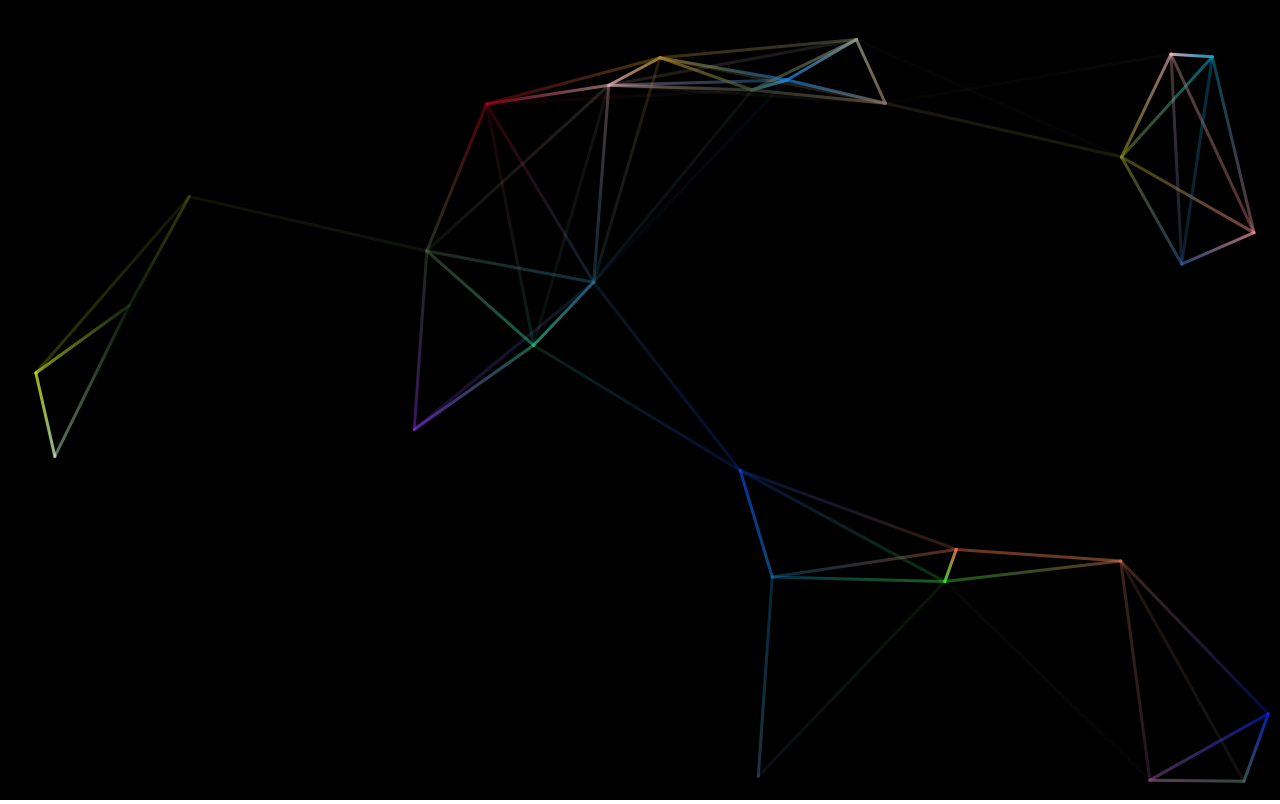
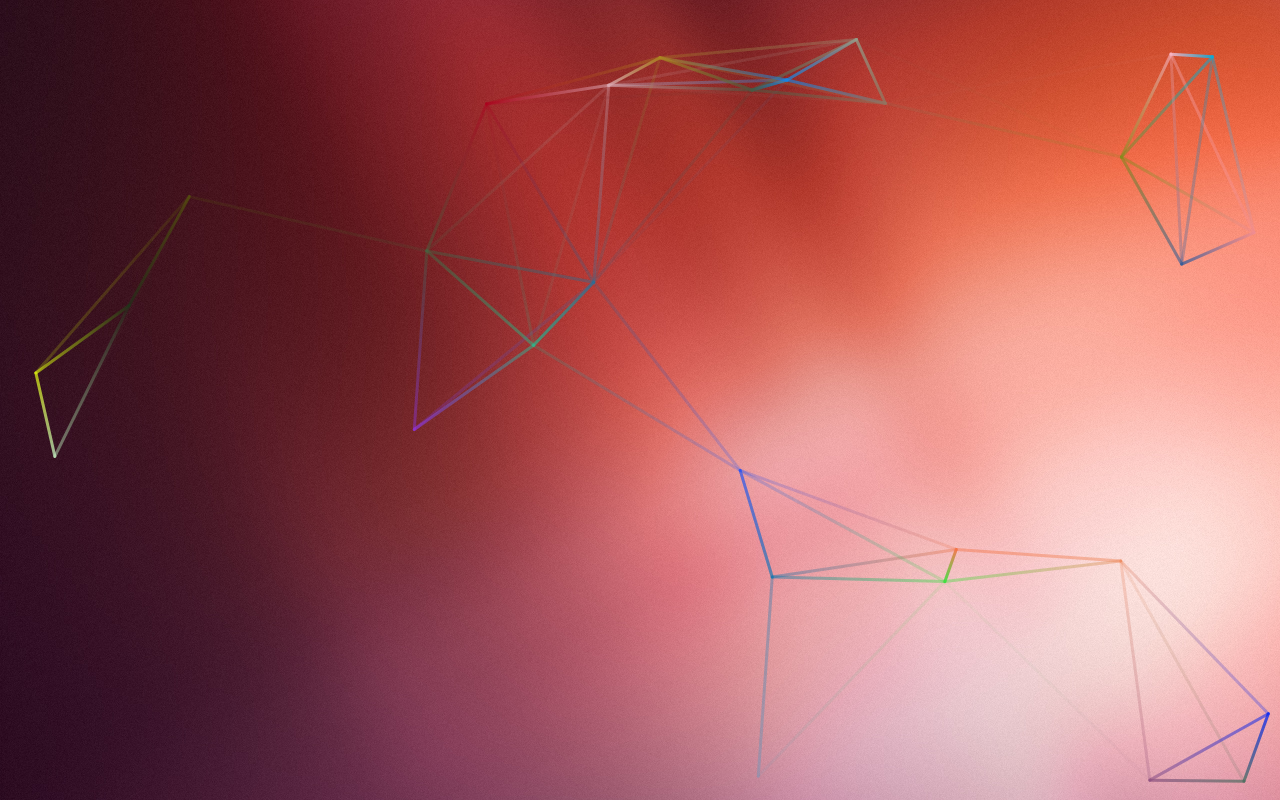
Before and after one commit to m-bartlett/Topaz, a plain HTML site: page Stars/index.html in a window 1280 px wide. Drawn offline with nearby package versions, Linux system fonts and the light colour scheme.

Commit message:
Stars bg

```diff
--- a/Stars/index.html
+++ b/Stars/index.html
@@ -3,9 +3,11 @@
   <head>
     <title>Topaz</title>
     <meta charset="UTF-8">
-    <style> body { height:100vh; margin:0px; overflow:hidden; text-align: center; } canvas { height:100%; } </style>
+    <style> body { height:100vh; margin:0px; overflow:hidden; text-align: center; } canvas { background-image: url("memes.jpg"); height:100%; } </style>
     <script src="https://ajax.googleapis.com/ajax/libs/jquery/2.1.4/jquery.min.js"></script>
     <script src="./topaz.js"></script>
     <script src="./stars.js"></script>
   </head>
 </html>
+
+style>
```
Also changed, not shown: Stars/memes.jpg (added).
